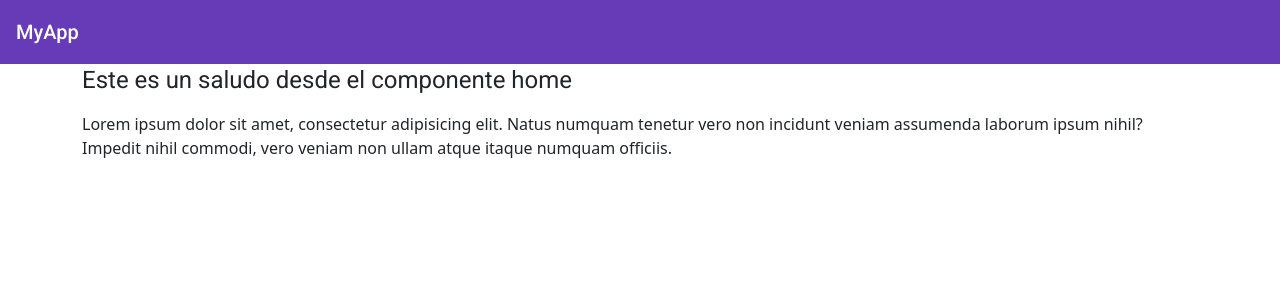
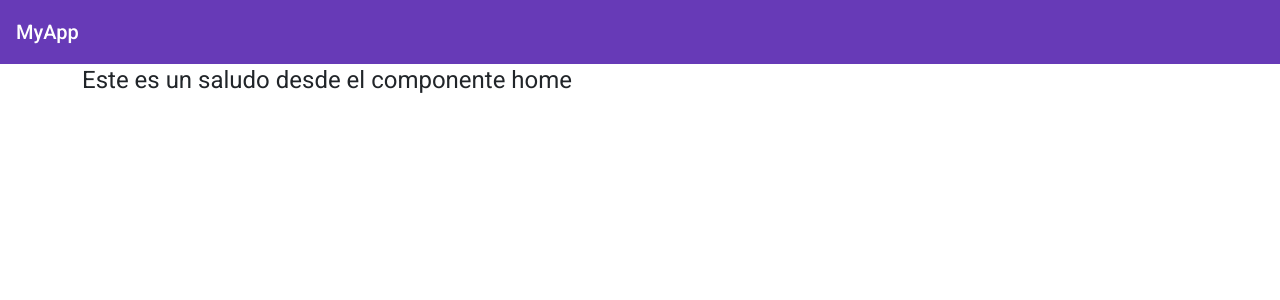
Before and after one commit to JuanGuevara96/appExample, an Angular app: page / in a window 1280 px wide. Shown: the top 300 px of the page. Built offline with nearby package versions, Linux system fonts and the light colour scheme.

Commit message:
Revert "se agrego un lorem ipsum en home"
This reverts commit 26cdefba5883cded34d6f249d87a22c00b524307.

```diff
--- a/src/app/pages/home/home.component.html
+++ b/src/app/pages/home/home.component.html
@@ -1,2 +1 @@
 <h1>Este es un saludo desde el componente home </h1>
-<p>Lorem ipsum dolor sit amet, consectetur adipisicing elit. Natus numquam tenetur vero non incidunt veniam assumenda laborum ipsum nihil? Impedit nihil commodi, vero veniam non ullam atque itaque numquam officiis.</p>
```
